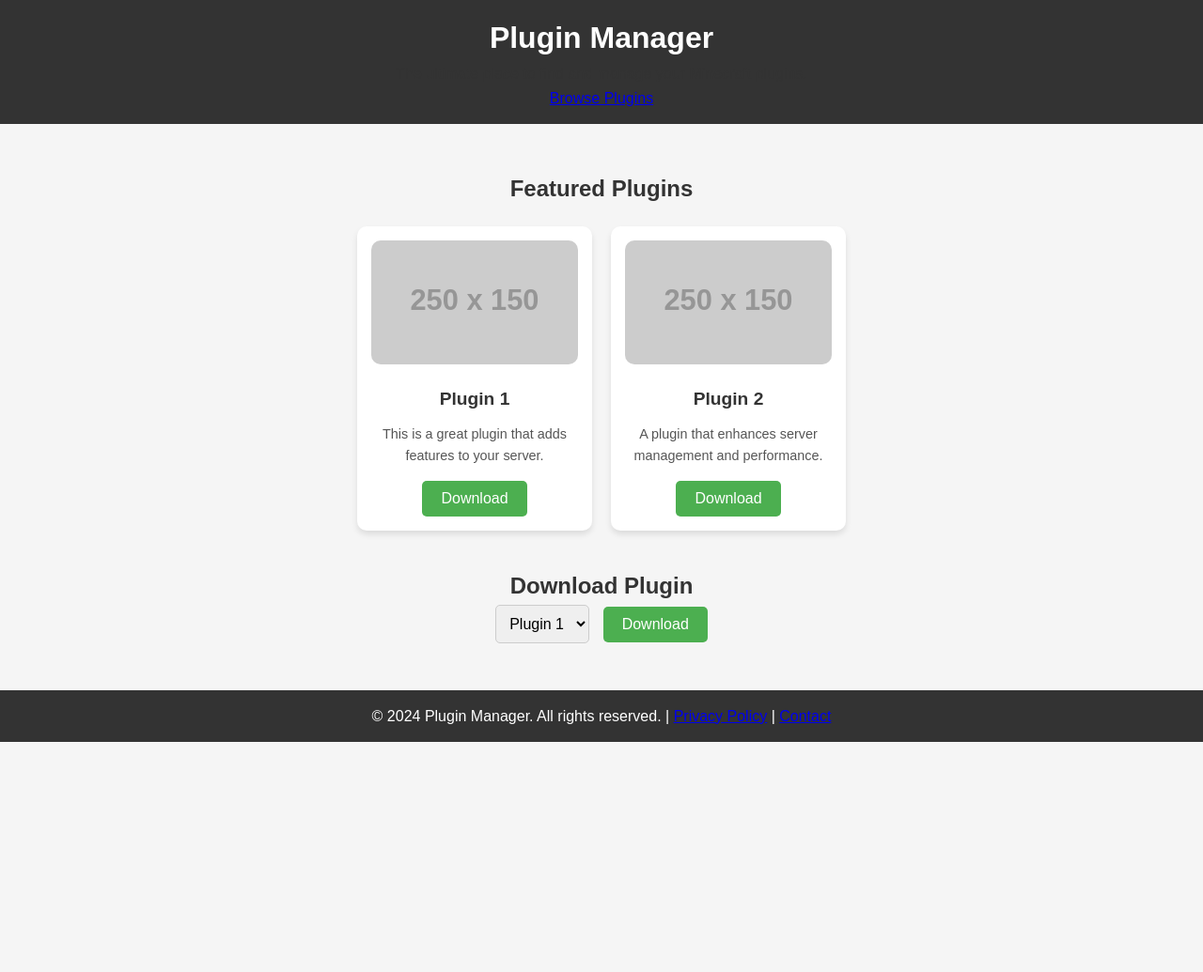
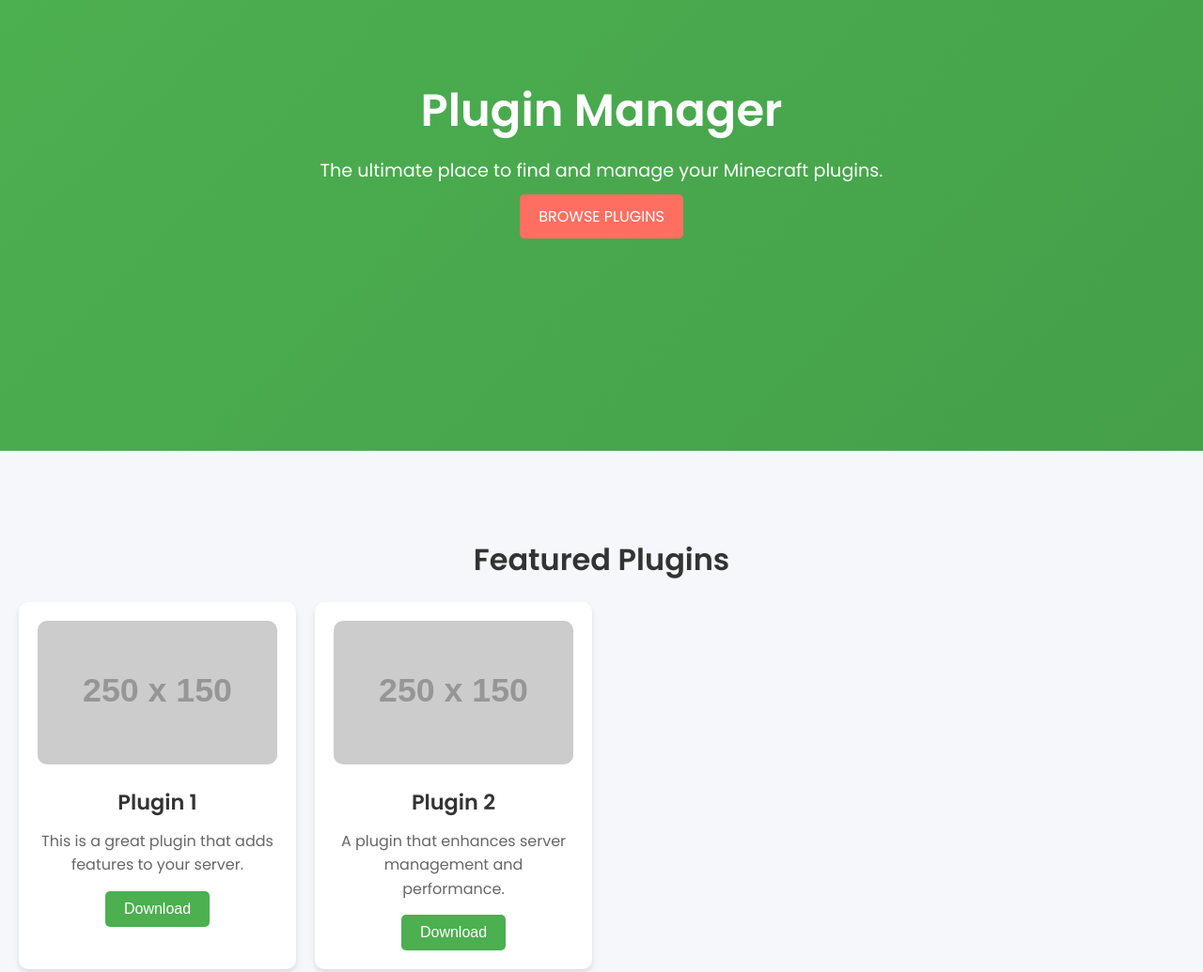
Before and after one commit to blueguy13/website, a plain HTML site: page index.html in a window 1280 px wide. Shown: the top 1035 px of the page at 94% size. Before the commit the page ends 800 px from the top, so only its background shows below. Drawn offline with Linux system fonts and the light colour scheme; placeholder pictures from the web are drawn by us.

Commit message:
Update styles.css

```diff
--- a/assets/css/styles.css
+++ b/assets/css/styles.css
@@ -1,4 +1,4 @@
-/* Basic reset */
+/* Global Styles */
 * {
     margin: 0;
     padding: 0;
@@ -6,64 +6,80 @@
 }
 
 body {
-    font-family: Arial, sans-serif;
-    background-color: #f5f5f5;
+    font-family: 'Poppins', sans-serif;
     color: #333;
+    background-color: #f6f7fb;
     line-height: 1.6;
 }
 
-header {
-    background-color: #333;
-    padding: 15px 0;
+/* Hero Section */
+.hero {
+    background: linear-gradient(135deg, #4CAF50, #45a049);
+    color: white;
+    padding: 80px 20px;
     text-align: center;
+    position: relative;
+    height: 60vh;
 }
 
-header h1 {
-    color: white;
-    font-size: 2rem;
-    margin: 0;
+.hero h1 {
+    font-size: 3rem;
+    margin-bottom: 10px;
 }
 
-.navbar {
-    display: flex;
-    justify-content: center;
-    align-items: center;
+.hero p {
+    font-size: 1.2rem;
+    margin-bottom: 20px;
 }
 
-.main {
-    padding: 20px;
+.btn-hero {
+    background-color: #ff6f61;
+    color: white;
+    padding: 12px 20px;
+    border: none;
+    border-radius: 5px;
+    font-size: 1rem;
+    text-transform: uppercase;
+    text-decoration: none;
+    transition: background-color 0.3s ease;
 }
 
-/* Plugin list */
+.btn-hero:hover {
+    background-color: #e65c50;
+}
+
+/* Main Content */
+main {
+    padding: 40px 20px;
+}
+
+/* Plugin List Section */
 .plugin-list {
     text-align: center;
     margin-top: 50px;
 }
 
 .plugin-list h2 {
-    font-size: 1.5rem;
+    font-size: 2rem;
     margin-bottom: 20px;
+    color: #333;
 }
 
 .plugin-cards {
-    display: flex;
-    flex-wrap: wrap;
-    justify-content: center;
+    display: grid;
+    grid-template-columns: repeat(auto-fill, minmax(280px, 1fr));
     gap: 20px;
+    justify-items: center;
 }
 
 .plugin-card {
-    background-color: white;
+    background: white;
     border-radius: 10px;
     box-shadow: 0 4px 6px rgba(0, 0, 0, 0.1);
-    width: 250px;
-    padding: 15px;
+    padding: 20px;
+    transition: transform 0.3s ease, box-shadow 0.3s ease;
     text-align: center;
-    transition: transform 0.3s ease;
-}
-
-.plugin-card:hover {
-    transform: translateY(-10px);
+    width: 100%;
 }
 
 .plugin-card img {
@@ -73,21 +89,22 @@ header h1 {
 }
 
 .plugin-card h3 {
-    font-size: 1.2rem;
+    font-size: 1.4rem;
     margin-bottom: 10px;
+    color: #333;
 }
 
 .plugin-card p {
-    font-size: 0.9rem;
-    color: #555;
+    font-size: 1rem;
+    color: #666;
     margin-bottom: 15px;
 }
 
 .plugin-card .download-btn {
     background-color: #4CAF50;
     color: white;
+    padding: 10px 20px;
     border: none;
-    padding: 10px 20px;
     font-size: 1rem;
     border-radius: 5px;
     cursor: pointer;
@@ -98,22 +115,27 @@ header h1 {
     background-color: #45a049;
 }
 
-/* Download section */
+.plugin-card:hover {
+    transform: translateY(-10px);
+    box-shadow: 0 8px 16px rgba(0, 0, 0, 0.1);
+}
+
+/* Download Section */
 .download-section {
     text-align: center;
-    margin-top: 40px;
+    margin-top: 50px;
 }
 
 .download-section select {
-    padding: 10px;
+    padding: 12px;
     font-size: 1rem;
     border-radius: 5px;
     border: 1px solid #ccc;
-    margin-right: 10px;
+    margin-right: 15px;
 }
 
 .download-section button {
-    padding: 10px 20px;
+    padding: 12px 20px;
     font-size: 1rem;
     background-color: #4CAF50;
     color: white;
@@ -131,7 +153,21 @@ header h1 {
 footer {
     background-color: #333;
     color: white;
-    padding: 15px;
+    padding: 20px;
     text-align: center;
     margin-top: 50px;
 }
+
+footer p {
+    font-size: 0.9rem;
+}
+
+footer a {
+    color: #ff6f61;
+    text-decoration: none;
+    font-weight: 600;
+}
+
+footer a:hover {
+    text-decoration: underline;
+}
```
